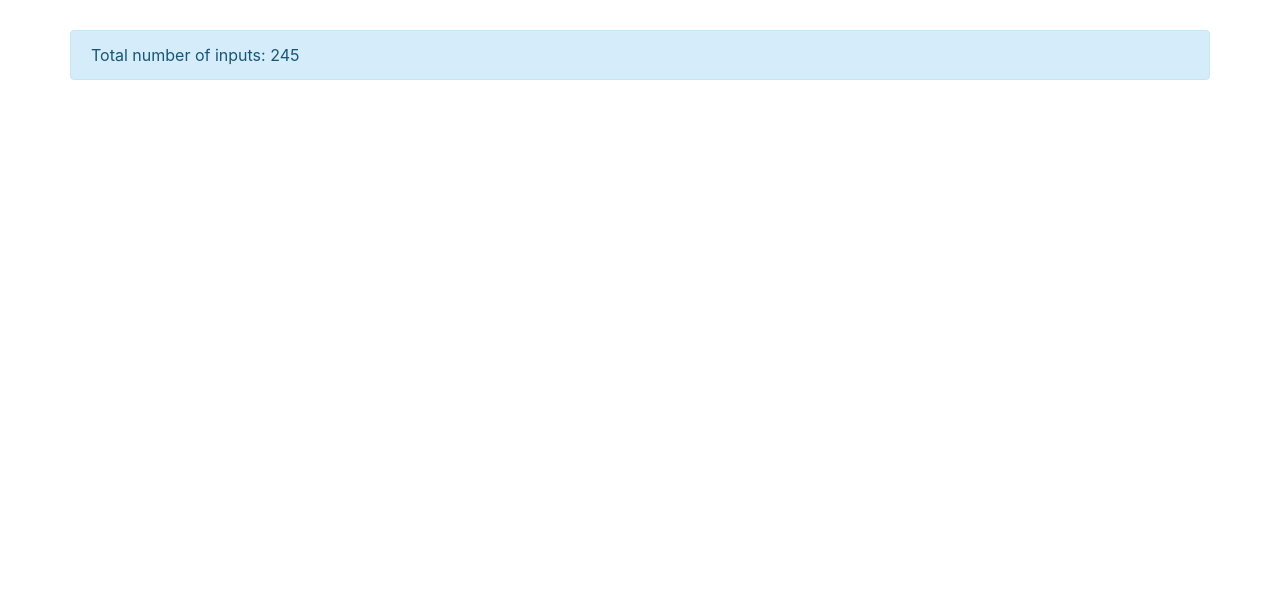
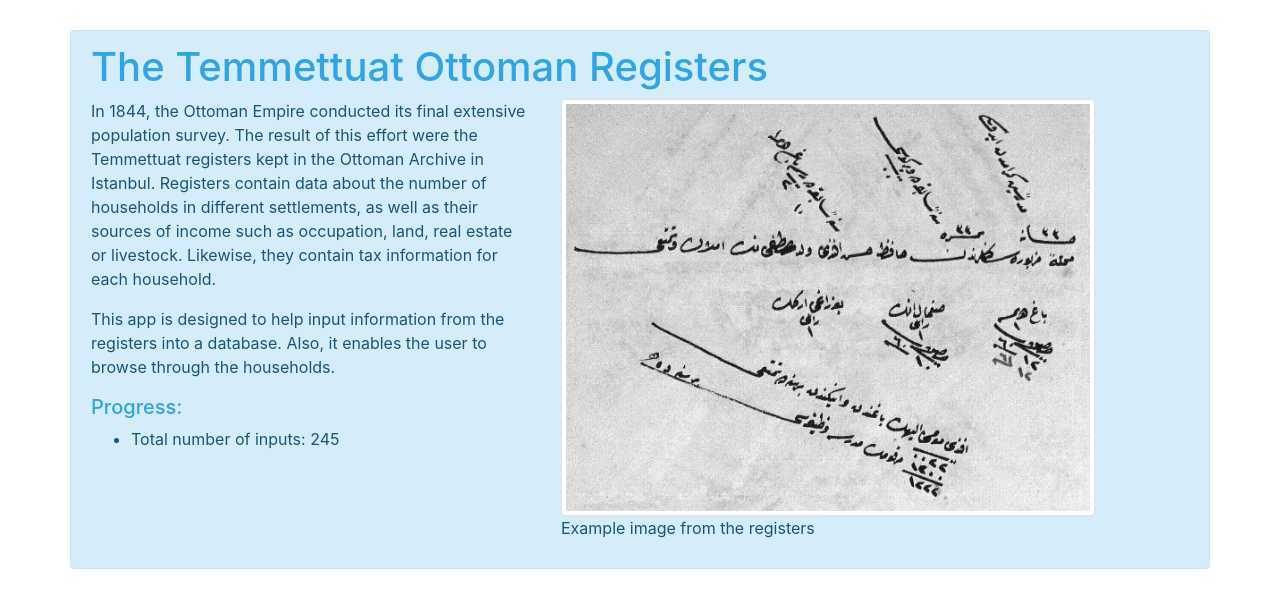
Before and after one commit to cater-pillar/Ottoman-Archive, a PHP site: page /ottoman/ in a window 1280 px wide. Shown: the part 56-664 px from the top of the page. Run offline with PHP 8.4, Linux system fonts and the light colour scheme; data comes from the database, SQL or seed files in the repository.

Commit message:
minor adjustments to home page

```diff
--- a/index.php
+++ b/index.php
@@ -17,8 +17,30 @@
         <?php require ('require/nav.php'); ?>
         <div class="container alert alert-primary"
         style="margin-top: 30px; margin-bottom: 30px">
-        Total number of inputs:
-            <?php echo count($result_member)?><br>
+        <h1>The Temmettuat Ottoman Registers</h1>
+        <div class='row'>
+            <div class='col-sm-5'>
+
+            <p>In 1844, the Ottoman Empire conducted its final extensive population survey.
+            The result of this effort were the Temmettuat registers kept in the Ottoman Archive in Istanbul.
+            Registers contain data about the number of households in different settlements, as well as their sources
+            of income such as occupation, land, real estate or livestock. Likewise, they contain
+            tax information for each household.</p>
+            <p>This app is designed to help input information from the registers into a database. Also, it enables
+            the user to browse through the households.</p>
+            <h5>Progress:</h5>
+        <ul>
+            <li>Total number of inputs:
+                <?php echo count($result_member)?><br>
+            </li>
+        </ul>
+            </div>
+            <div class='col-sm-6'>
+
+                <img src='img-example.PNG' class="img-thumbnail">
+                <p>Example image from the registers</p>
+            </div>
+        </div>
 
         </div>
     </body>
```
Also changed, not shown: img-example.PNG (added).
